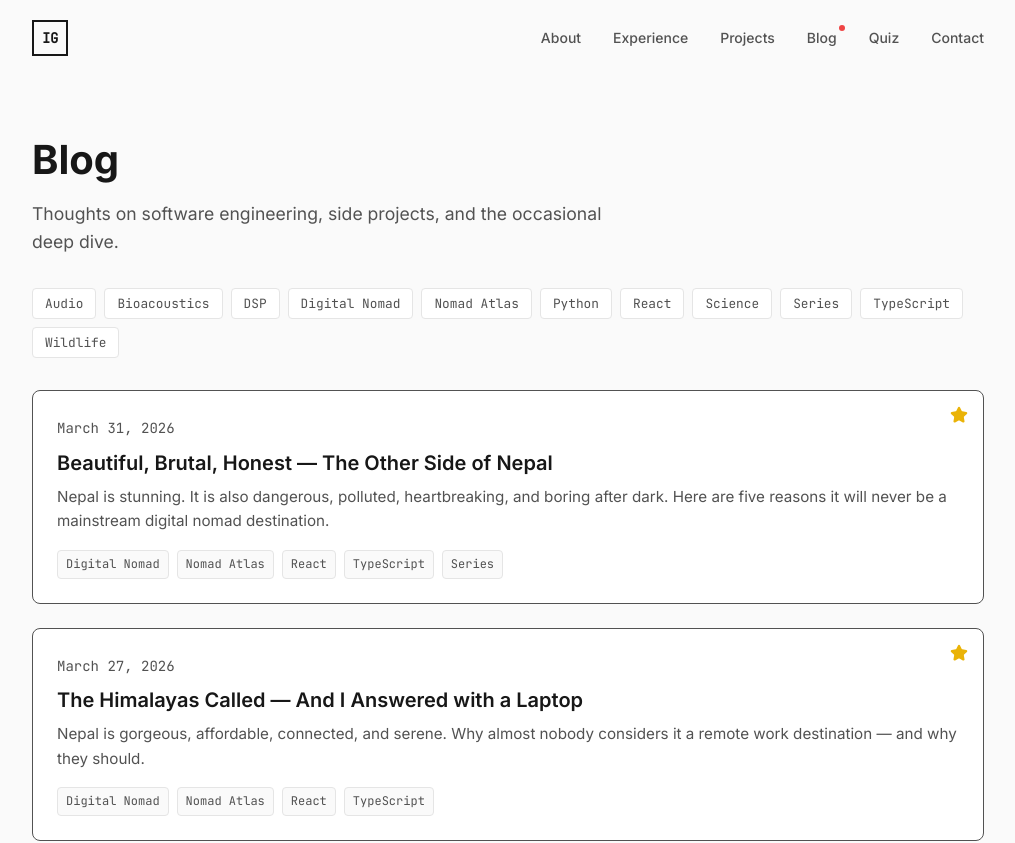
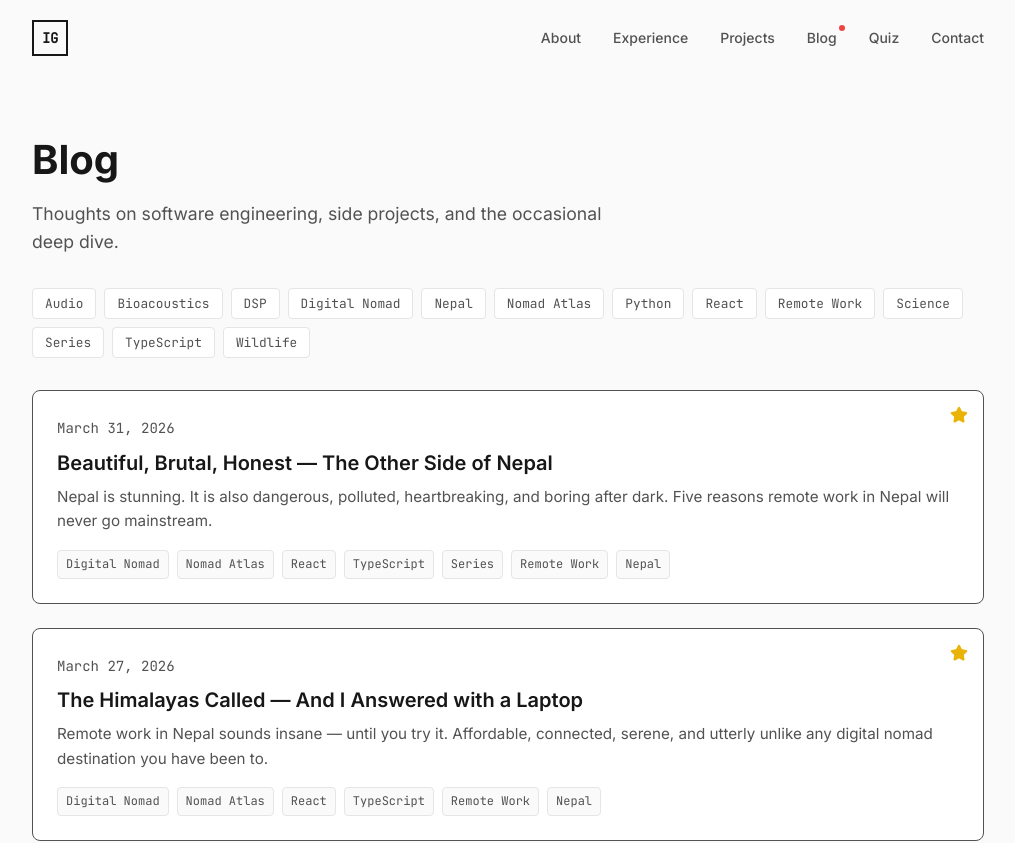
Before and after one commit to Ian-Gabaraev/IanGabaraevPro, a React (Vite) app: page /blog in a window 1280 px wide. Shown: the top 843 px of the page, without its empty margins (132-1147 px from the left). Built offline with nearby package versions, Linux system fonts and the light colour scheme.

Commit message:
upd img-s

```diff
--- a/src/data/posts.ts
+++ b/src/data/posts.ts
@@ -14,17 +14,17 @@ export const posts: BlogPost[] = [
     slug: 'nepal-pros',
     title: 'The Himalayas Called — And I Answered with a Laptop',
     date: '2026-03-27',
-    excerpt: 'Nepal is gorgeous, affordable, connected, and serene. Why almost nobody considers it a remote work destination — and why they should.',
-    tags: ['Digital Nomad', 'Nomad Atlas', 'React', 'TypeScript'],
+    excerpt: 'Remote work in Nepal sounds insane — until you try it. Affordable, connected, serene, and utterly unlike any digital nomad destination you have been to.',
+    tags: ['Digital Nomad', 'Nomad Atlas', 'React', 'TypeScript', 'Remote Work', 'Nepal'],
     content: `
 # The Himalayas Called — And I Answered with a Laptop
 
 <img src="/images/nepal/nepal-6.webp" alt="Panoramic view of the Himalayan mountains in Nepal" style="width:100%;border-radius:8px;margin:1.5rem 0;" />
 <p style="font-size:0.875rem;color:#737373;margin-top:-1rem;margin-bottom:2rem;">Aerial view of Annapurna II peak, Nepal. Want to be on the top of your game - at the top of the world?</p>
 
-Digital nomads tend to follow the same overused, over-Instagrammed map as millions of others: Europe, Asia, and maybe Africa if they are feeling adventurous. Some might go to the Middle East, only to decide the culture is "too hard" to adapt to.
+Digital nomads tend to follow the same overused, over-Instagrammed map as millions of others: Bali, Lisbon, Chiang Mai, maybe Medellín if they are feeling adventurous. Some might go to the Middle East, only to decide the culture is "too hard" to adapt to.
 
-That is only natural. Most decisions we make as digital nomads are second-hand. When you work remotely, keep fixed hours, and live by deadlines, you want to land and get straight to work. You cannot fully mix adventure and work on a whim. And if you think you can, you either have too much free time on your hands or you need to revisit your definition of adventure.
+That is only natural. Most decisions we make as remote workers are second-hand. When you work remotely from abroad, keep fixed hours, and live by deadlines, you want to land and get straight to work. You cannot fully mix adventure and remote work on a whim. And if you think you can, you either have too much free time on your hands or you need to revisit your definition of adventure.
 
 <img src="/images/nepal/nepal-1.webp" alt="Ian Gabaraev on a trekking trail in the Annapurna region of Nepal" style="width:100%;border-radius:8px;margin:1.5rem 0;" />
 <p style="font-size:0.875rem;color:#737373;margin-top:-1rem;margin-bottom:2rem;">Warming up in the harsh high altitude sun. I grew out a massive beard by the end of the trek</p>
@@ -33,7 +33,7 @@ One of the foundational ideas behind [Nomad Atlas](https://nomadatlas.dev) is he
 
 Africa, in particular, is a special place for digital nomads. It deserves more thought before you pull the trigger. And do not get me wrong: if you approach it responsibly, it could easily become your home base.
 
-Today, though, I want to talk about another place. A place many people visit, but almost no one seriously considers as a digital nomad hub. A country that is both challenging and deeply rewarding. It may frighten you or make you fall in love, but it will not leave you indifferent.
+Today, though, I want to talk about another place. A place many people visit, but almost no one seriously considers as a digital nomad hub — or a viable remote work destination. Nepal does not appear on any "best countries for digital nomads" list. It has no digital nomad visa. It has no coworking spaces outside Kathmandu and Pokhara. And yet — it may frighten you or make you fall in love, but it will not leave you indifferent.
 
 ## Buying Columbia Gear in Kuala Lumpur
 
@@ -52,28 +52,30 @@ I did, however, see potential.
 
 ## Why Nepal Works for Remote Work
 
-<img src="/images/nepal/nepal-4.webp" alt="Teahouse accommodation in the Himalayan mountains" style="width:100%;border-radius:8px;margin:1.5rem 0;" />
+<img src="/images/nepal/nepal-4.webp" alt="Teahouse accommodation in the Himalayan mountains with Wi-Fi for remote work" style="width:100%;border-radius:8px;margin:1.5rem 0;" />
 <p style="font-size:0.875rem;color:#737373;margin-top:-1rem;margin-bottom:2rem;">A regular teahouse will have lodging, internet and warm food</p>
 
 
-**It is gorgeous.** The nature is mind-blowing, and no matter where you are, you have dozens of hiking options.
+**It is gorgeous.** The nature is mind-blowing, and no matter where you are, you have dozens of hiking options after your workday ends.
 
-**It is affordable.** In many places, teahouses provide free accommodation as long as you order food. Prices per night can range from USD 5 to USD 50. A full three-course meal typically costs between USD 5 and USD 15.
+**The cost of living in Nepal is absurdly low.** In many places, teahouses provide free accommodation as long as you order food. Prices per night range from USD 5 to USD 50. A full three-course meal costs between USD 5 and USD 15. For digital nomads used to paying $2,000/month for a studio in Lisbon or Bangkok, Nepal feels like a different economic universe.
 
-**There is internet access.** Even teahouses offer Wi-Fi, and 5G was available in most places except the deeper valleys. It was fast enough to browse Instagram and upload stories. More importantly, it is fast enough to check your Jira board, answer Slack messages, and keep working remotely.
+**The internet in Nepal is better than you think.** Even remote teahouses offer Wi-Fi, and Nepal Telecom's 5G was available in most places except the deeper valleys. It was fast enough to browse Instagram and upload stories. More importantly, the Wi-Fi speed in Nepal is sufficient to check your Jira board, join Zoom calls, answer Slack messages, and keep working remotely from the Himalayas.
 
 <img src="/images/nepal/nepal-5.webp" alt="Scenic mountain landscape along the trekking route in Nepal" style="width:100%;border-radius:8px;margin:1.5rem 0;" />
 
-**It is serene.** And that matters. One of the biggest problems with popular digital nomad destinations is exactly that: they are too popular. You end up competing for housing, dealing with noise, and trying to take your daily stand-up call while someone nearby is throwing a party. In the Himalayas, there is none of that. It is secluded, quiet, and almost completely free of distractions.
+**It is serene.** And that matters more than coworking spaces or fast coffee shops. One of the biggest problems with popular digital nomad destinations is exactly that: they are too popular. You end up competing for housing, dealing with noise, and trying to take your daily stand-up call while someone nearby is throwing a party. In the Himalayas, there is none of that. Nepal offers something no coworking space in Canggu ever will: complete, undisturbed focus.
 
 ## Would You Be Brave Enough?
 
 <img src="/images/nepal/nepal-3.webp" alt="View from the Annapurna Circuit in Nepal" style="width:100%;border-radius:8px;margin:1.5rem 0;" />
 <p style="font-size:0.875rem;color:#737373;margin-top:-1rem;margin-bottom:2rem;">The basin of an ancient lake / sea. Around Chame, Manang</p>
 
-So here is the question: would you ever be brave enough to give it a chance?
+So here is the question: would you ever be brave enough to try remote work in Nepal?
 
-Because if you do, [Nomad Atlas](https://nomadatlas.dev) will do its best to give you smart recommendations, help you make better travel decisions, and warn you about severe weather before it becomes your problem.
+Nepal does not yet have a dedicated digital nomad visa — you will enter on a standard tourist visa, which is straightforward and available on arrival. That alone puts it ahead of many countries that make visa processes a nightmare for location-independent workers.
+
+If you do decide to go, [Nomad Atlas](https://nomadatlas.dev) will do its best to give you smart recommendations, help you make better travel decisions, and warn you about severe weather before it becomes your problem.
     `.trim(),
   },
   {
@@ -351,8 +353,8 @@ I'm building a neural network classifier using spectrograms to automate species
     slug: 'nepal-five-reasons-it-wont-work',
     title: 'Beautiful, Brutal, Honest — The Other Side of Nepal',
     date: '2026-03-31',
-    excerpt: 'Nepal is stunning. It is also dangerous, polluted, heartbreaking, and boring after dark. Here are five reasons it will never be a mainstream digital nomad destination.',
-    tags: ['Digital Nomad', 'Nomad Atlas', 'React', 'TypeScript', 'Series'],
+    excerpt: 'Nepal is stunning. It is also dangerous, polluted, heartbreaking, and boring after dark. Five reasons remote work in Nepal will never go mainstream.',
+    tags: ['Digital Nomad', 'Nomad Atlas', 'React', 'TypeScript', 'Series', 'Remote Work', 'Nepal'],
     content: `
 # Beautiful, Brutal, Honest — The Other Side of Nepal
 
@@ -361,7 +363,7 @@ I'm building a neural network classifier using spectrograms to automate species
 
 In the [previous article](/blog/nepal-the-digital-nomad-destination-nobody-talks-about), I talked about Nepal as a potential digital nomad work base. I listed a number of reasons why one could be tempted to give this mountainous, landlocked, beach-club-less nation — the opposite of what your typical DN wants — a chance to host them for a while.
 
-It would be naive to think of myself as a purveyor of truth here. I did not discover Nepal, and I was definitely not the first person to see it in that light. There are good reasons — at least five — why Nepal will never work for a majority of digital nomads. So to set things straight and give you the full picture, I am going to cover the other side of the story.
+It would be naive to think of myself as a purveyor of truth here. I did not discover Nepal, and I was definitely not the first person to see it in that light. There are good reasons — at least five — why remote work in Nepal will never work for the majority of digital nomads. So to set things straight and to give anyone planning to work remotely from Nepal the full picture, I am going to cover the other side of the story.
 
 ## A Side Story to Set This Up
 
@@ -373,7 +375,7 @@ That is also the first reason why Nepal — particularly Kathmandu — will stru
 
 ## Reason 1: The Air Will Wreck You
 
-The air in Kathmandu is bad. We were there for three days total, in a relatively decent area. Even then, I was coughing up black residue for a week after returning to Kuala Lumpur. The air is visibly unhealthy — dark, sticky, acrid fumes that concentrate in the busier streets. They say lungs do not feel pain. Mine would like a word.
+The air quality in Kathmandu is among the worst in Asia. We were there for three days total, in a relatively decent area. Even then, I was coughing up black residue for a week after returning to Kuala Lumpur. The air is visibly unhealthy — dark, sticky, acrid fumes that concentrate in the busier streets. They say lungs do not feel pain. Mine would like a word. If you are considering living in Kathmandu as a digital nomad, invest in a proper N95 mask — not a suggestion, a necessity.
 
 <video src="https://media.iangabaraev.com/media/nepal2-trail-clip.mp4" autoplay loop muted playsinline style="width:100%;border-radius:8px;margin:1.5rem 0;"></video>
 <p style="font-size:0.875rem;color:#737373;margin-top:-1rem;margin-bottom:2rem;">A view you will not find on any Instagram reel — because the people who make it here do not care about reels.</p>
@@ -409,7 +411,7 @@ That, except for the crime, may not affect you directly. But you are going to wi
 
 ## Reason 5: After Dark, There Is Nothing
 
-If you are a nomad, you know how the days go. By the end of the workday, you want to decompress. In Bangkok, you have a thousand options: hit a mall, eat Pad Thai on a rooftop, catch a fight at Lumpinee, go on a shopping spree in Sukhumvit. In Kathmandu at 8 PM — I do not think there is much for you. You may try, but the stress of navigating the city after dark will quickly steal your enthusiasm. You may have better luck in Pokhara.
+If you are a remote worker abroad, you know how the days go. By the end of the workday, you want to decompress. In Bangkok, you have a thousand options: hit a mall, eat Pad Thai on a rooftop, catch a fight at Lumpinee, go on a shopping spree in Sukhumvit. In Kathmandu at 8 PM — I do not think there is much for you. The nightlife in Nepal is effectively nonexistent compared to other digital nomad hotspots. You may try, but the stress of navigating the city after dark will quickly steal your enthusiasm. Pokhara has a slightly better scene — lakeside cafes, a handful of bars — but nothing approaching what you would find in a typical nomad destination.
 
 However, in the [previous article](/blog/nepal-the-digital-nomad-destination-nobody-talks-about), I talked about the national reserve areas specifically. There, at night, there is zero to do.
 
@@ -429,7 +431,7 @@ If astrophotography is your thing, I may have just sold you on the idea of going
 
 ## The Verdict
 
-Nepal is not a digital nomad destination. Not in the way Bali, Lisbon, or Bangkok are. It does not have the infrastructure, the safety net, or the creature comforts. But it has something those places will never have: an unfiltered, unkempt, unapologetic honesty. It does not try to sell itself to you. It just exists — and if you can handle what it is, it will give you something no co-working space ever will.
+Nepal is not a digital nomad destination — not in the way Bali, Lisbon, or Bangkok are. It has no digital nomad visa program, limited coworking infrastructure, unreliable roads, and a cost of living that is low for a reason. But it has something those places will never have: an unfiltered, unkempt, unapologetic honesty. Nepal does not try to sell itself to you. It just exists — and if you can handle what it is, working remotely from the Himalayas will give you something no coworking space ever will.
 
 Read the first part of this series: [The Himalayas Called — And I Answered with a Laptop](/blog/nepal-the-digital-nomad-destination-nobody-talks-about).
     `.trim(),
```
